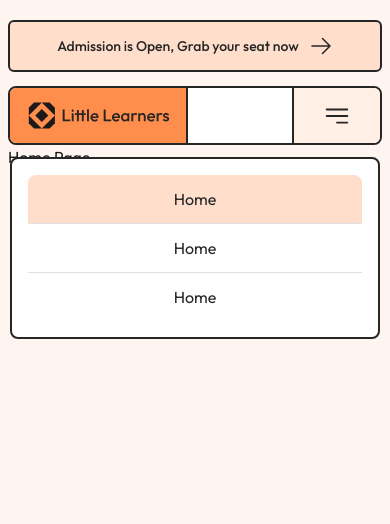
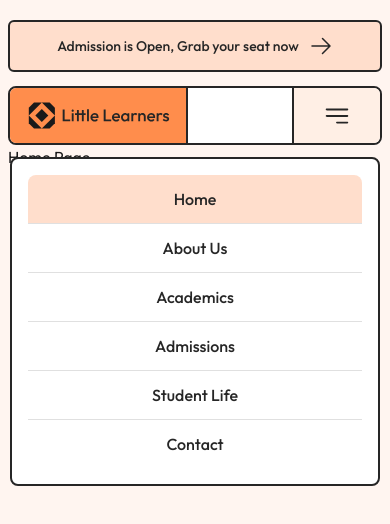
Before and after one commit to iabdwahab/little-learners, a Next.js app: page / in a window 390 px wide. Shown: the top 524 px of the page. Built offline with nearby package versions, Linux system fonts and the light colour scheme.

Commit message:
HeaderNavbar: Implementing Mobile Design.

```diff
--- /dev/null
+++ b/app/components/header/NavbarItemMobile.tsx
@@ -0,0 +1,19 @@
+"use client";
+
+import { NavbarLink } from "@/app/types/headerNavbar";
+import Link from "next/link";
+import { usePathname } from "next/navigation";
+
+function NavbarItemMobile({ url = "#", title }: NavbarLink) {
+  const pathname = usePathname();
+
+  return (
+    <li className="[&:first-child>a]:rounded-t-lg [&:last-child>a]:rounded-b-lg">
+      <Link href={url} className={`${url === pathname ? "bg-orange-90" : ""} flex justify-center py-3 font-medium capitalize`}>
+        {title}
+      </Link>
+    </li>
+  );
+}
+
+export default NavbarItemMobile;
--- a/app/components/header/NavbarMobile.tsx
+++ b/app/components/header/NavbarMobile.tsx
@@ -1,25 +1,9 @@
-import Link from "next/link";
+import { navbarItemsElements } from "@/app/data/headerNavbar";
 
 function NavbarMobile() {
   return (
     <nav className="absolute top-[calc(100%+14px)] left-0 w-full rounded-lg border-2 bg-white p-4">
-      <ul className="divide divide-y divide-[#e0e0e0] [&>li:first-child>a]:rounded-t-lg [&>li:last-child>a]:rounded-b-lg">
-        <li>
-          <Link href="#" className="bg-orange-90 flex justify-center py-3 capitalize">
-            home
-          </Link>
-        </li>
-        <li>
-          <Link href="#" className="flex justify-center py-3 capitalize">
-            home
-          </Link>
-        </li>
-        <li>
-          <Link href="#" className="flex justify-center py-3 capitalize">
-            home
-          </Link>
-        </li>
-      </ul>
+      <ul className="divide divide-y divide-[#e0e0e0]">{navbarItemsElements}</ul>
     </nav>
   );
 }
--- a/app/data/headerNavbar.tsx
+++ b/app/data/headerNavbar.tsx
@@ -1,32 +1,37 @@
-export const navbarLinks = [
+import NavbarItemMobile from "../components/header/NavbarItemMobile";
+import { NavbarLink } from "../types/headerNavbar";
+
+export const navbarLinks: NavbarLink[] = [
   {
     id: 1,
-    name: "home",
+    title: "home",
     url: "/",
   },
   {
     id: 2,
-    name: "about us",
+    title: "about us",
     url: "/about",
   },
   {
     id: 3,
-    name: "academics",
+    title: "academics",
     url: "/academics",
   },
   {
     id: 4,
-    name: "admissions",
+    title: "admissions",
     url: "/admissions",
   },
   {
     id: 5,
-    name: "student life",
+    title: "student life",
     url: "/student-life",
   },
   {
     id: 6,
-    name: "contact",
+    title: "contact",
     url: "/contact",
   },
 ];
+
+export const navbarItemsElements = navbarLinks.map((link) => <NavbarItemMobile key={link.id} {...link} />);
--- /dev/null
+++ b/app/types/headerNavbar.ts
@@ -0,0 +1,5 @@
+export interface NavbarLink {
+  id: number;
+  title: string;
+  url: string;
+}
```
